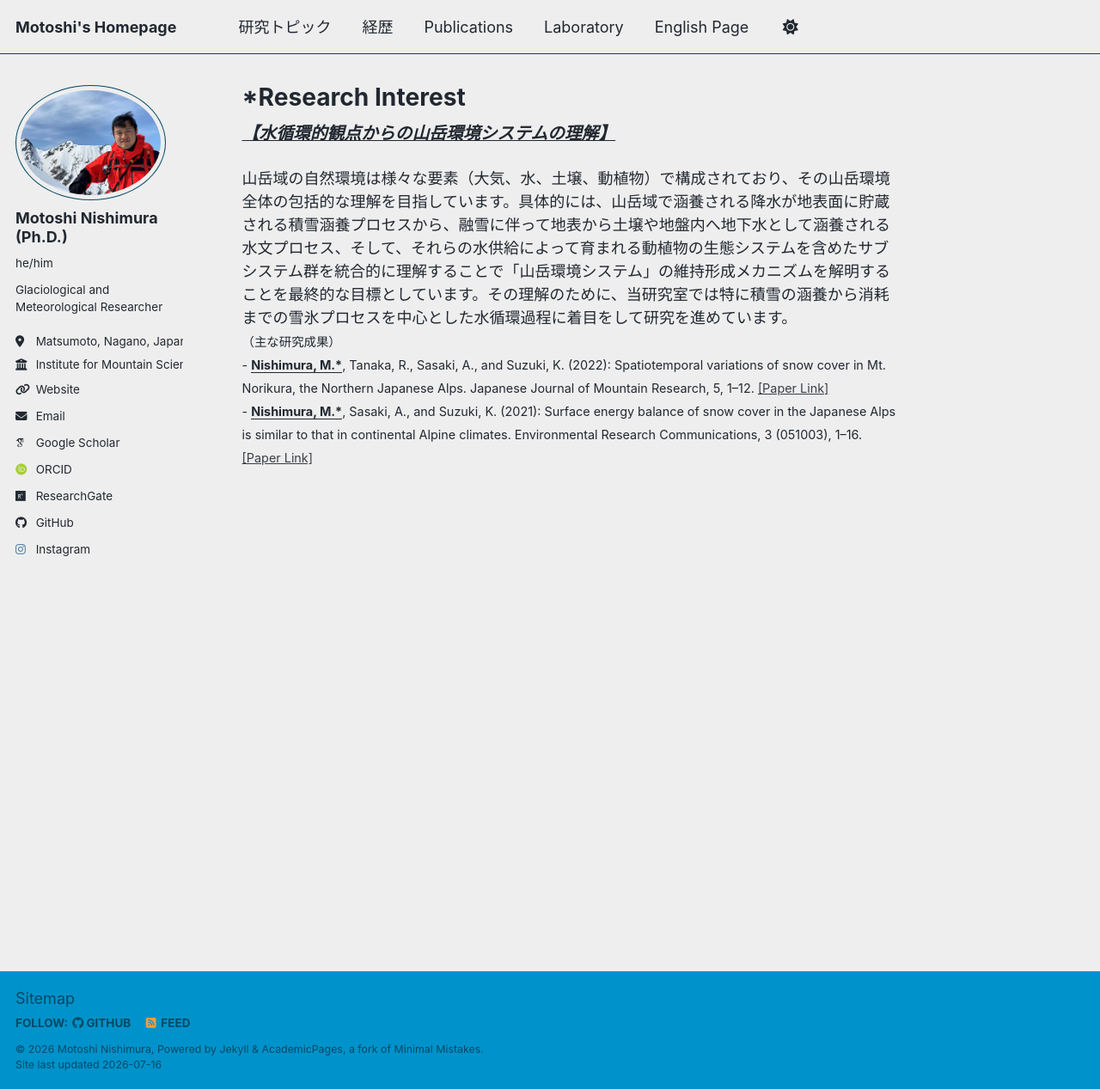
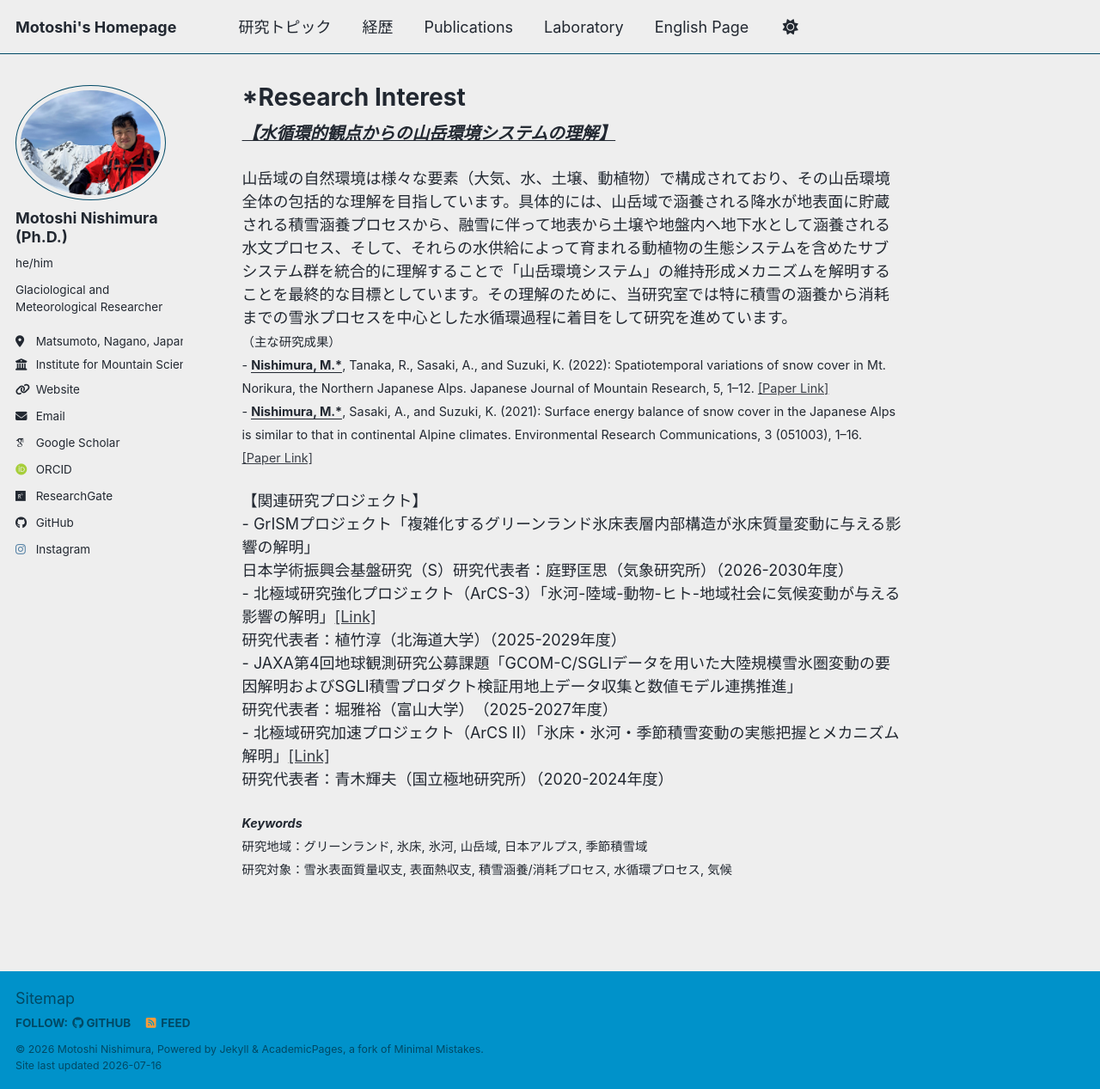
Before and after one commit to MotoshiNishimura/MotoshiNishimura.github.io, a Jekyll site: the page built from _pages/interest1.md, in a window 1280 px wide and 1267 px high. Shown: the whole window at 86% size. Built offline with Jekyll 4.4.1, drawn with Linux system fonts in a browser that asks for light colours; some web fonts are replaced; a script bundle is joined from its source files by our own code; library files that are not in the unit come from our copies.

Commit message:
Update interest1.md with new research projects
Added related research projects and keywords to interest1.md

```diff
--- a/_pages/interest1.md
+++ b/_pages/interest1.md
@@ -16,3 +16,21 @@ author_profile: true
 - <b><u>Nishimura, M.*</u></b>, Sasaki, A., and Suzuki, K. (2021): Surface energy balance of snow cover in the Japanese Alps is similar to that in continental Alpine climates. Environmental Research Communications, 3 (051003), 1–16. <a href="https://doi.org/10.1088/2515-7620/abfcae" target="_blank">[Paper Link]</a>
 </span>
 </p>
+
+<p>
+【関連研究プロジェクト】<br>
+- GrISMプロジェクト「複雑化するグリーンランド氷床表層内部構造が氷床質量変動に与える影響の解明」<br>
+日本学術振興会基盤研究（S）研究代表者：庭野匡思（気象研究所）（2026-2030年度）<br>
+- 北極域研究強化プロジェクト（ArCS-3）「氷河-陸域-動物-ヒト-地域社会に気候変動が与える影響の解明」<a href="https://www.arcs3.nipr.ac.jp/" target="_blank">[Link]</a><br>
+研究代表者：植竹淳（北海道大学）（2025-2029年度）<br>
+- JAXA第4回地球観測研究公募課題「GCOM-C/SGLIデータを用いた大陸規模雪氷圏変動の要因解明およびSGLI積雪プロダクト検証用地上データ収集と数値モデル連携推進」<br>
+研究代表者：堀雅裕（富山大学）　（2025-2027年度）<br>
+- 北極域研究加速プロジェクト（ArCS II）「氷床・氷河・季節積雪変動の実態把握とメカニズム解明」<a href="https://www.nipr.ac.jp/arcs2/index.html" target="_blank">[Link]</a><br>
+研究代表者：青木輝夫（国立極地研究所）（2020-2024年度）<br>
+</p>
+
+<span style="font-size: 0.8em;">
+__*Keywords*__<br>
+研究地域：グリーンランド, 氷床, 氷河, 山岳域, 日本アルプス, 季節積雪域<br>
+研究対象：雪氷表面質量収支, 表面熱収支, 積雪涵養/消耗プロセス, 水循環プロセス, 気候
+</span>
```
